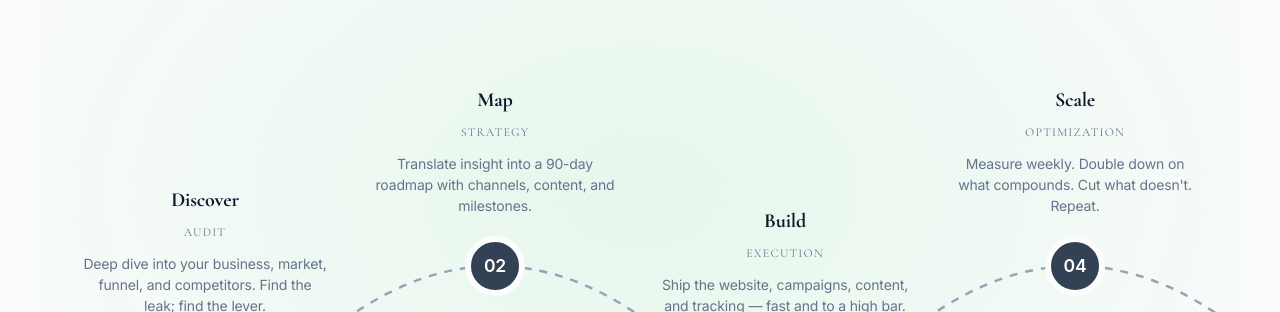
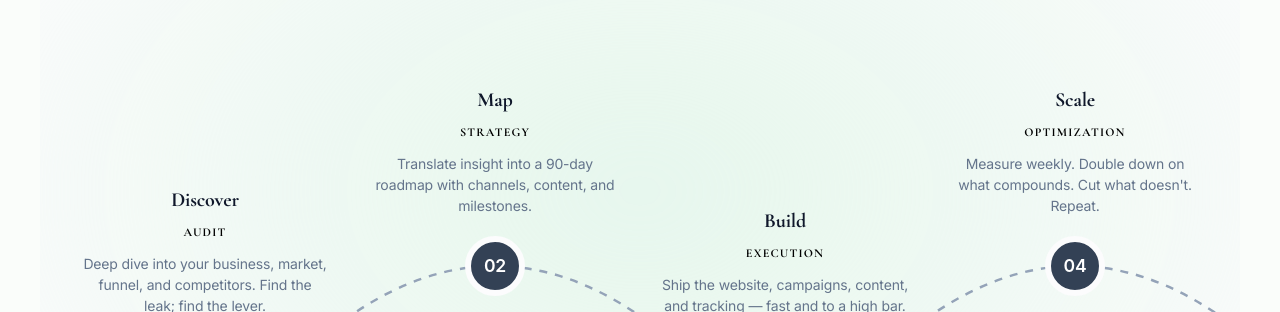
Before and after one commit to sivak27/milestone, a React (Vite) app: page / in a window 1280 px wide. Shown: the part 2820-3132 px from the top of the page. Built offline with nearby package versions, Linux system fonts and the light colour scheme.

Commit message:
Update HeroSection and Footer layouts with crystal logo asset

```diff
--- a/src/components/Journey.css
+++ b/src/components/Journey.css
@@ -112,7 +112,8 @@
   font-size: 0.75rem;
   letter-spacing: 0.1em;
   text-transform: uppercase;
-  color: #64748b;
+  color: #000000;
+  font-weight: bold;
   margin: 0 0 12px 0;
   font-family: "Cormorant Garamond", serif;
 }
```
